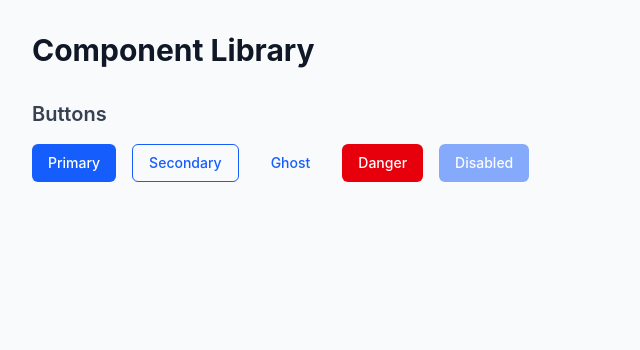
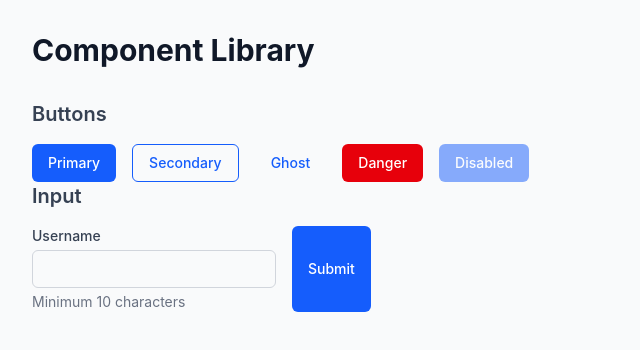
Before and after one commit to radichel-collin/a11y-component-library, a React (Vite) app: page / in a window 1280 px wide. Shown: the top 350 px of the page, without its empty margins (0-640 px from the left). Built offline with nearby package versions, Linux system fonts and the light colour scheme.

Commit message:
feat: created Input component

```diff
--- a/src/App.tsx
+++ b/src/App.tsx
@@ -1,6 +1,13 @@
 import Button from "./components/Button"
+import Input from "./components/Input"
+import { useState } from 'react'
+
 
 function App() {
+
+const [inputValue, setInputValue] = useState('')
+const [error, setError] = useState('')
+
   return (
     <main className="min-h-screen bg-gray-50 p-8">
       <h1 className="text-3xl font-bold text-gray-900 mb-8">
@@ -19,6 +26,33 @@ function App() {
           <Button disabled>Disabled</Button>
         </div>
       </section>
+      <section aria-labelledby="input-heading">
+        <h2 id="input-heading" className="text-xl font-semibold text-gray-700 mb-4">
+          Input
+        </h2>
+        <div className="flex flex-wrap gap-4">
+          <Input
+          id="username"
+          label="Username"
+          helperText="Minimum 10 characters"
+          value = {inputValue}
+          onChange={(e) => setInputValue(e.target.value)}
+          errorMessage={error}
+          />
+          <Button
+          onClick={() => {
+            if (inputValue.length < 10) {
+              setError('Username must be at least 10 characters')
+            } else {
+              setError('')
+            }
+          }}
+          variant="primary"
+          >
+            Submit
+          </Button>
+        </div>
+      </section>
     </main>
   )
 }
--- /dev/null
+++ b/src/components/Input/Input.tsx
@@ -0,0 +1,67 @@
+interface InputProps {
+  id: string;
+  label: string;
+  type?: "text" | "email" | "password" | "number";
+  value: string;
+  onChange: (e: React.ChangeEvent<HTMLInputElement>) => void;
+  placeholder?: string;
+  helperText?: string;
+  errorMessage?: string;
+  disabled?: boolean;
+  required?: boolean;
+}
+
+function Input({
+  id,
+  label,
+  type = "text",
+  value,
+  onChange,
+  placeholder,
+  helperText,
+  errorMessage,
+  disabled = false,
+  required = false,
+}: InputProps) {
+  return (
+    <div className="flex flex-col gap-1">
+      <label htmlFor={id} className="text-sm font-medium text-gray-700">
+        {label}
+        {required && (
+          <span className="text-red-500 ml-1" aria-hidden="true">
+            *
+          </span>
+        )}
+      </label>
+      <input
+        id={id}
+        type={type}
+        value={value}
+        onChange={onChange}
+        placeholder={placeholder}
+        disabled={disabled}
+        required={required}
+        aria-describedby={`${id}-helper ${id}-error`}
+        className={`
+  w-full px-3 py-2 rounded-md text-sm
+  border
+  focus:outline-none focus:ring-2 focus:ring-offset-2
+  disabled:opacity-50 disabled:cursor-not-allowed
+  ${errorMessage ? "border-red-500 focus:ring-red-500" : "border-gray-300 focus:ring-blue-500"}
+`}
+      />
+      {helperText && (
+        <p id={`${id}-helper`} className="text-sm text-gray-500">
+          {helperText}
+        </p>
+      )}
+      {errorMessage && (
+        <p id={`${id}-error`} className="text-sm text-red-500" role="alert">
+            {errorMessage}
+        </p>
+    )}
+    </div>
+  );
+}
+
+export default Input;
--- /dev/null
+++ b/src/components/Input/index.ts
@@ -0,0 +1 @@
+export { default } from './Input'
```
Also changed, not shown: src/components/Button/Button.tsx (+13 -13 lines).
